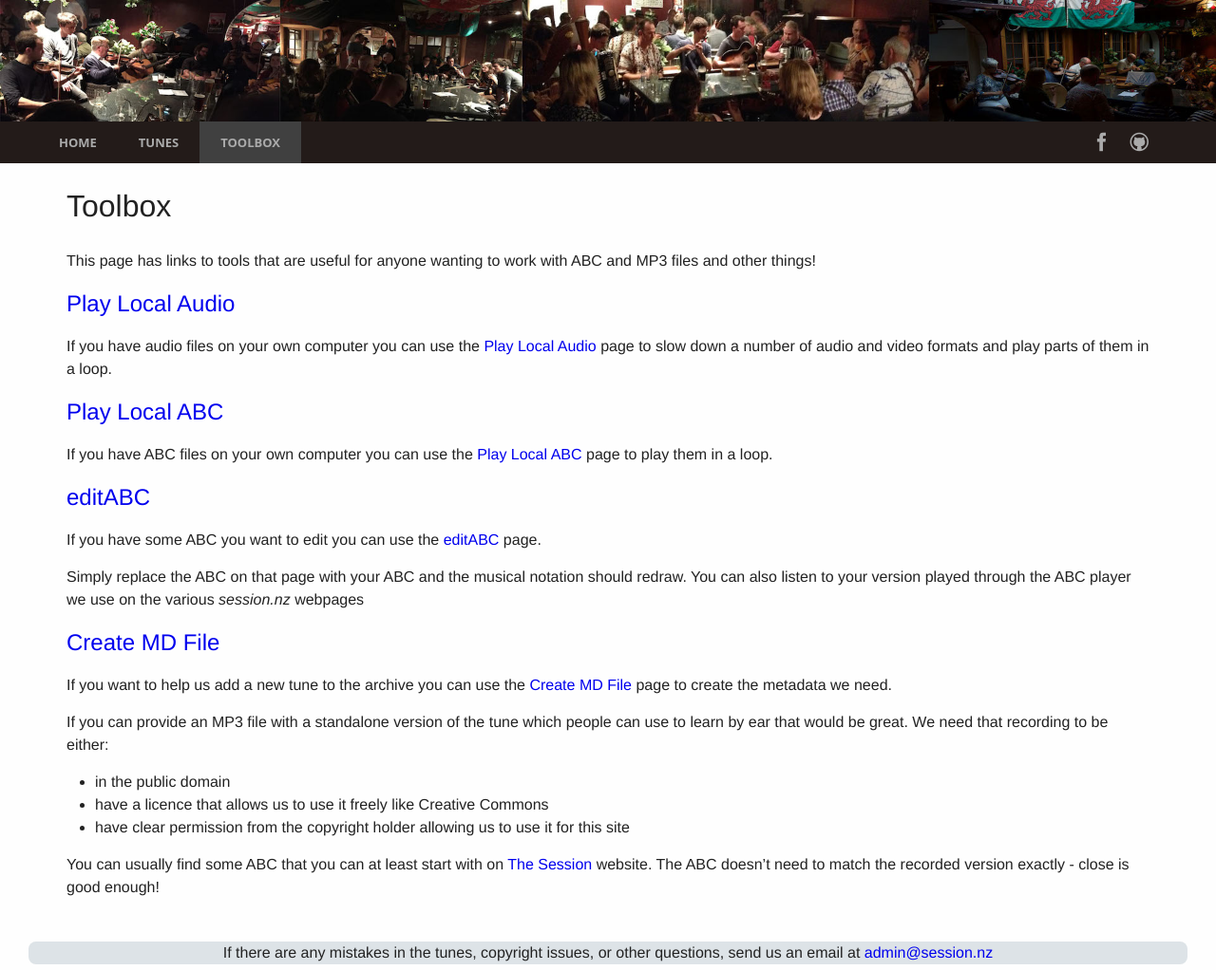
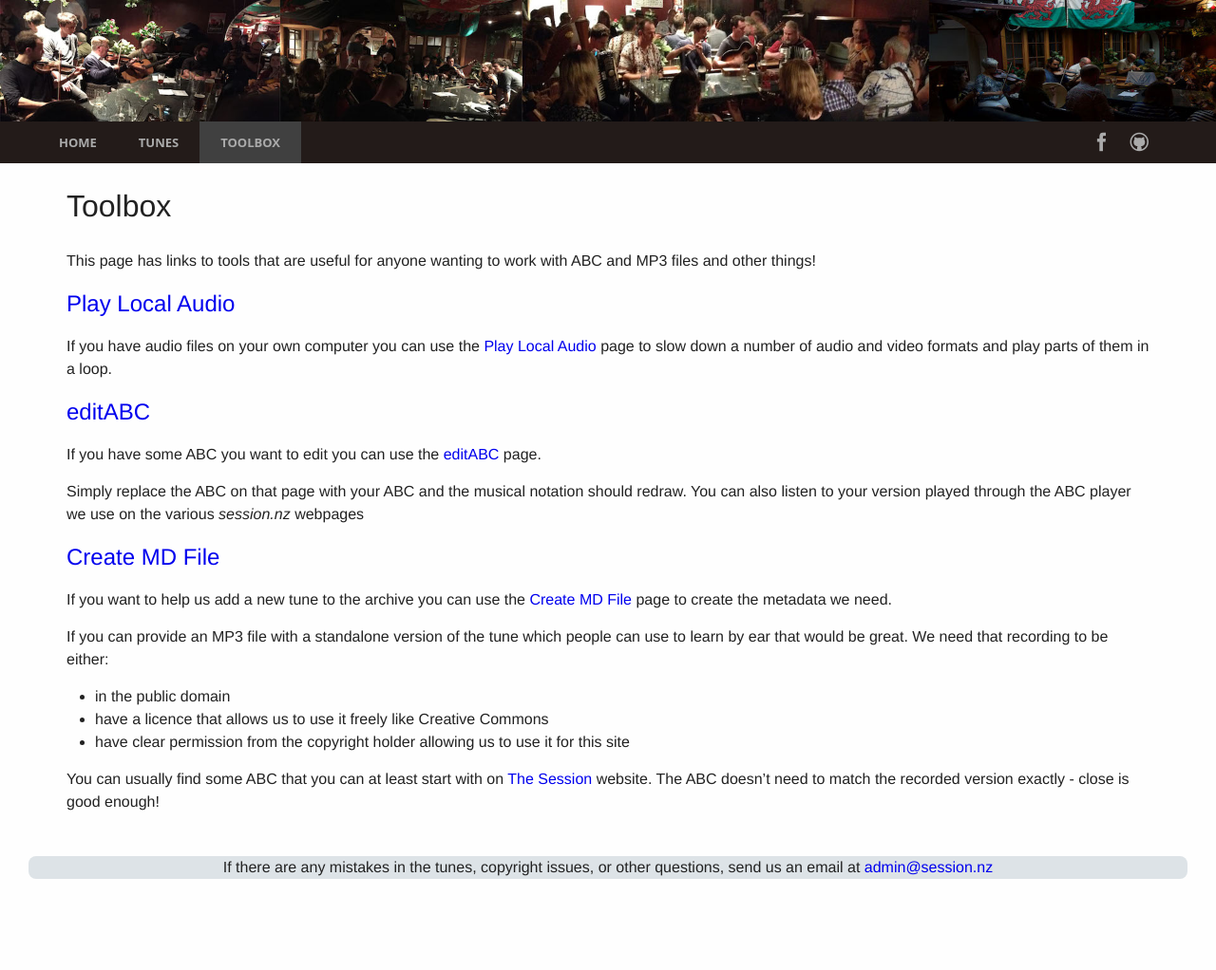
Before and after one commit to OldtimeNZ/oldtime.session.nz, a Jekyll site: the page built from toolBox/toolbox.md, in a window 1280 px wide. Shown: the whole page at 95% size. Built offline with Jekyll 4.4.1, drawn with Linux system fonts in a browser that asks for light colours; after the commit the page ends 932 px from its top, so only the background shows below that.

Commit message:
edit toolbox

```diff
--- a/toolBox/toolbox.md
+++ b/toolBox/toolbox.md
@@ -10,11 +10,6 @@ This page has links to tools that are useful for anyone wanting to work with ABC
 If you have audio files on your own computer you can use the
 [Play Local Audio](/playLocalAudio/) page to slow down a number of audio and
 video formats and play parts of them in a loop.
-
-[Play Local ABC](/playLocalABC/)
--------
-If you have ABC files on your own computer you can use the
-[Play Local ABC](/playLocalABC/) page to play them in a loop.
 
 [editABC](/editABC/)
 -------
```
